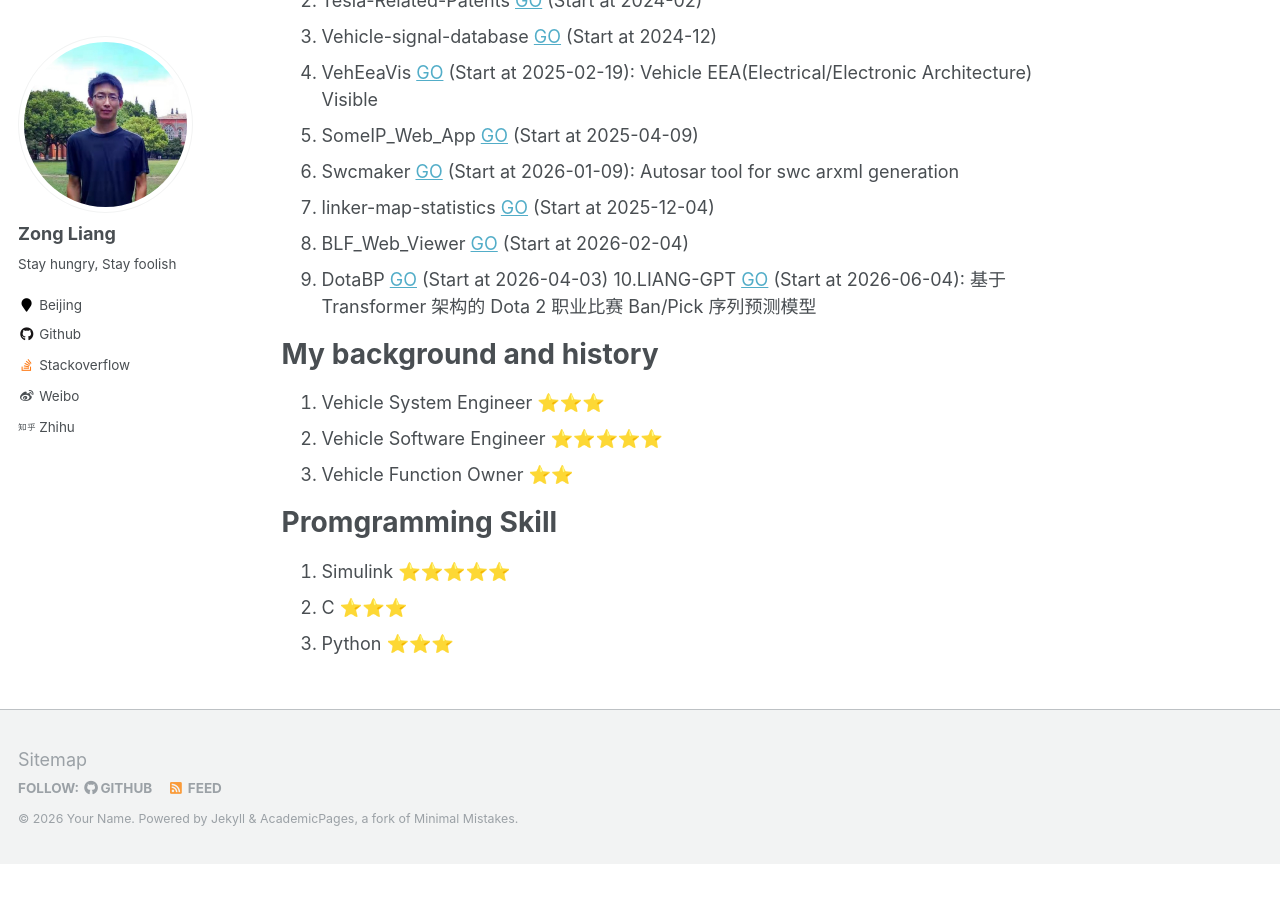
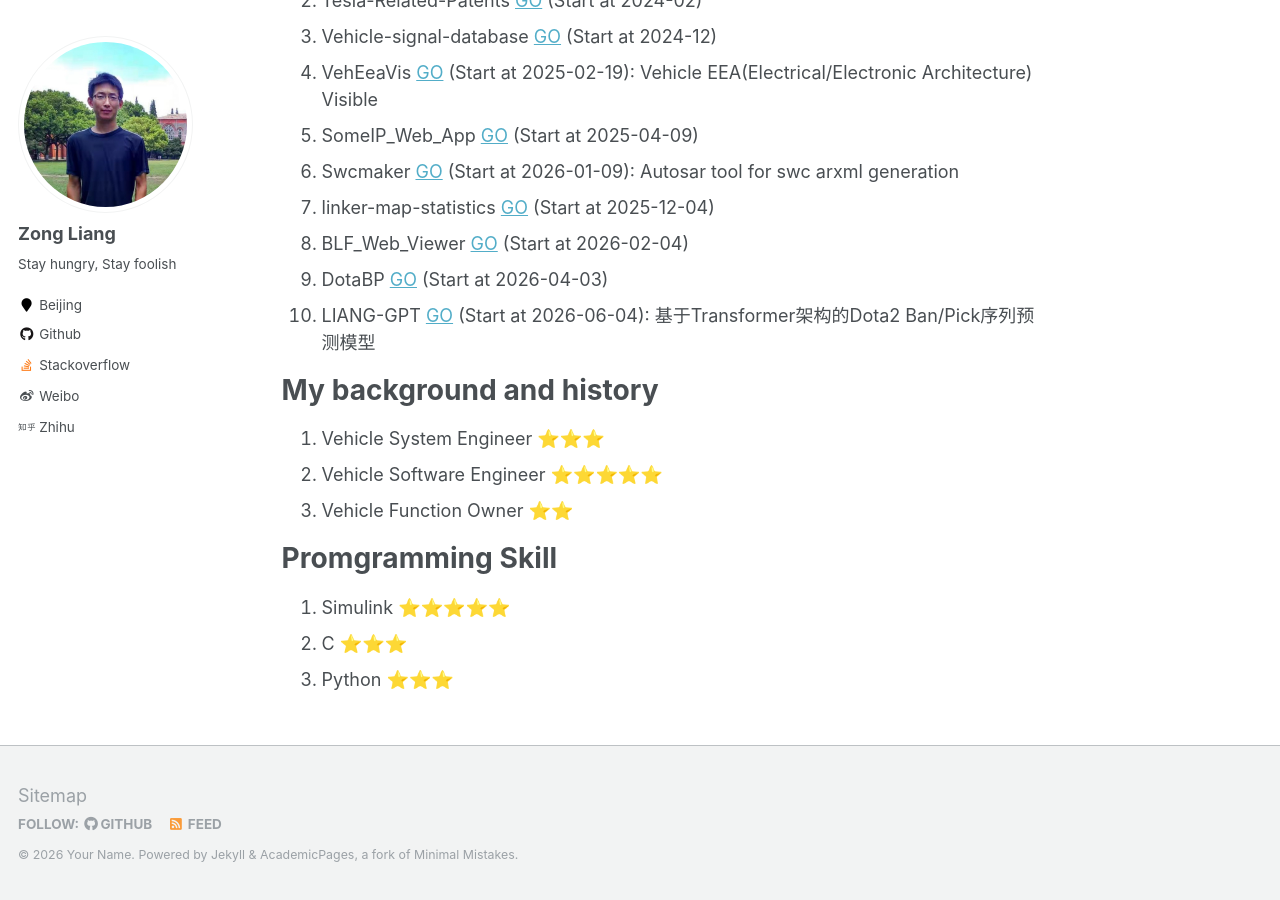
Before and after one commit to ZongL/zongl.github.io, a Jekyll site: the page built from _pages/about.md, in a window 1280 px wide and 900 px high, scrolled down 513 px. Built offline with Jekyll 4.4.1, drawn with Linux system fonts in a browser that asks for light colours; before the commit the page ends 1377 px from its top, so only the background shows below that.

Commit message:
Fix formatting of project list in about page

```diff
--- a/_pages/about.md
+++ b/_pages/about.md
@@ -26,7 +26,7 @@ Now I am focusing on below projects.
 7. linker-map-statistics [GO](https://zongl.github.io/linker-map-statistics/) (Start at 2025-12-04)
 8. BLF_Web_Viewer [GO](https://zongl.github.io/BLF_Web_Viewer/) (Start at 2026-02-04)
 9. DotaBP [GO](https://dotabp.us.ci/) (Start at 2026-04-03)
-10.LIANG-GPT [GO](https://zongl.github.io/LIANG-GPT-Web/) (Start at 2026-06-04): 基于 Transformer 架构的 Dota 2 职业比赛 Ban/Pick 序列预测模型
+10. LIANG-GPT [GO](https://zongl.github.io/LIANG-GPT-Web/) (Start at 2026-06-04): 基于Transformer架构的Dota2 Ban/Pick序列预测模型
 
 My background and history
 ======
```
